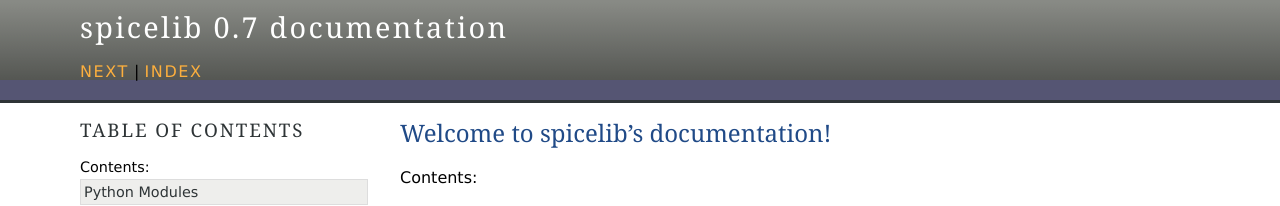
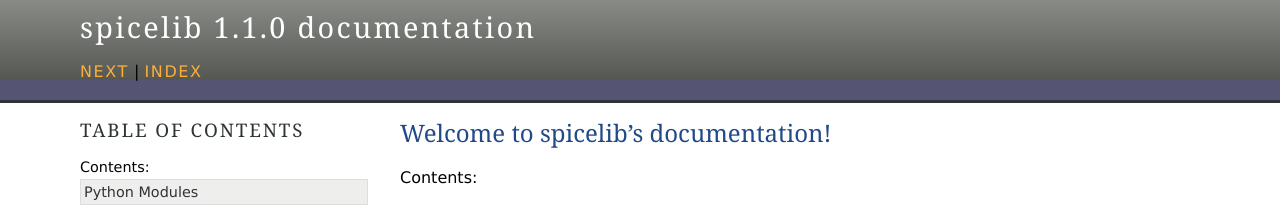
Before and after one commit to nunobrum/spicelib, a Sphinx documentation site: the page built from doc/index.rst, in a window 1280 px wide. Shown: the top 206 px of the page. Built offline with Sphinx 7.4.7, drawn with Linux system fonts in a browser that asks for light colours; pages that are not in the unit, such as notebooks, are missing from menus.

Commit message:
Correcting version on conf.py

```diff
--- a/doc/conf.py
+++ b/doc/conf.py
@@ -24,7 +24,7 @@ copyright = '2023, Nuno Brum'
 author = 'Nuno Brum'
 
 # The full version, including alpha/beta/rc tags
-release = '0.7'
+release = '1.1.0'
 
 
 # -- General configuration ---------------------------------------------------
```
